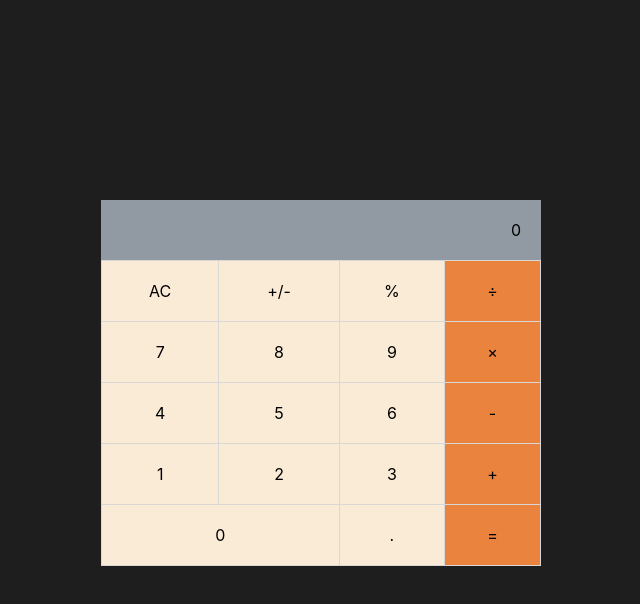
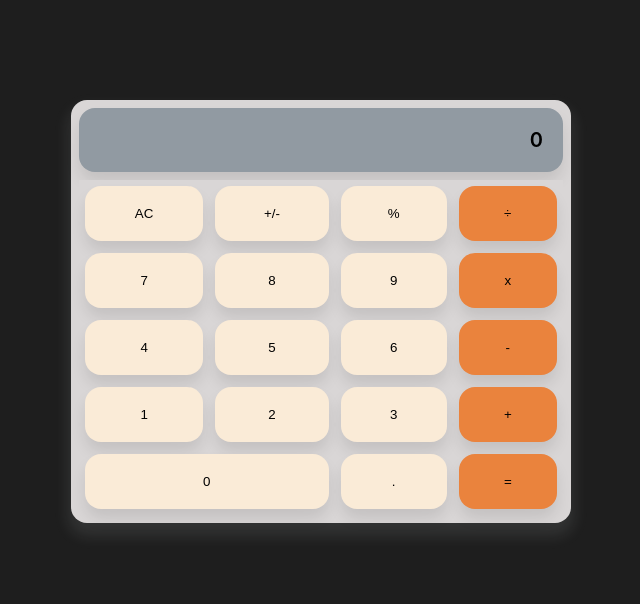
Before and after one commit to MoyasiGinko/math-magician, a React (Create React App) app: page / in a window 1280 px wide. Shown: the top 604 px of the page, without its empty margins (319-959 px from the left). Built offline with nearby package versions, Linux system fonts and the light colour scheme.

Commit message:
Add logic & update styling

```diff
--- a/package.json
+++ b/package.json
@@ -6,6 +6,8 @@
     "@testing-library/jest-dom": "^5.16.5",
     "@testing-library/react": "^13.4.0",
     "@testing-library/user-event": "^13.5.0",
+    "big.js": "^6.2.1",
+    "prop-types": "^15.8.1",
     "react": "^18.2.0",
     "react-dom": "^18.2.0",
     "react-scripts": "5.0.1",
--- /dev/null
+++ b/src/components/button.js
@@ -0,0 +1,15 @@
+import React from 'react';
+import PropTypes from 'prop-types';
+
+const Button = ({ click, text }) => (
+  <button type="button" onClick={click}>
+    {text}
+  </button>
+);
+
+Button.propTypes = {
+  click: PropTypes.func.isRequired,
+  text: PropTypes.string.isRequired,
+};
+
+export default Button;
--- a/src/components/calculator.css
+++ b/src/components/calculator.css
@@ -1,32 +1,81 @@
 .calculator-container {
-  max-width: 500px;
-  margin: auto;
-  padding-top: 100px;
-  padding-left: 30px;
-  padding-right: 30px;
+  width: 500px;
+  margin: 100px auto auto auto;
+}
+
+.main-app {
+  padding: 8px;
+  border-radius: 16px;
+  background-color: #d9d6d6;
+  box-shadow: 0 10px 15px 3px rgba(239, 244, 249, 0.1);
 }
 
 .calculator__output-screen {
   background-color: rgb(145, 154, 162);
   text-align: end;
+  font-size: 20px;
+  font-weight: 600;
   padding: 20px;
+  margin-bottom: 8px;
+  border-radius: 16px;
+  box-shadow: 0 10px 15px -1px rgba(0, 0, 0, 0.1);
 }
 
 .calculator__numbers-container {
-  border-collapse: collapse;
+  border-collapse: separate;
+  border-spacing: 0;
   width: 100%;
 }
 
-.calculator__row td {
-  border: 1px solid #d9d6d6;
-  text-align: center;
-  padding: 20px;
+.num,
+.calculator__operator {
+  padding: 6px;
 }
 
-.num {
-  background-color: antiquewhite;
+.calculator__row .num,
+.calculator__row .calculator__operator {
+  text-align: center;
+  background-color: #d9d6d6;
 }
 
-.calculator__operator {
+.num button {
+  padding: 20px;
+  width: 100%;
+  background-color: antiquewhite;
+  border: none;
+  outline: none;
+  border-radius: 16px;
+  box-shadow: 0 10px 15px -1px rgba(0, 0, 0, 0.1);
+}
+
+.calculator__operator button {
+  padding: 20px;
+  width: 100%;
   background-color: #ea833d;
+  border: none;
+  outline: none;
+  border-radius: 16px;
+  box-shadow: 0 10px 15px -1px rgba(0, 0, 0, 0.1);
 }
+
+.num button:hover {
+  background-color: #f5f5f5;
+  color: #ea833d;
+}
+
+.calculator__operator button:hover {
+  background-color: #f5f5f5;
+  color: rgb(0, 67, 237);
+  font-weight: 600;
+}
+
+.num button:active {
+  background-color: #ecf5fc;
+  color: #3d85ea;
+}
+
+.calculator__operator button:active {
+  background-color: #ddeff4;
+  color: rgb(238, 146, 65);
+  font-weight: 600;
+}
--- a/src/components/design.js
+++ b/src/components/design.js
@@ -1,44 +1,108 @@
-import React from 'react';
+import React, { useState } from 'react';
+import calculate from '../logic/calculate';
+import Button from './button';
 
-const AppDesign = () => (
-  <div className="calculator-container">
-    <div className="calculator__output-screen">0</div>
+const AppDesign = () => {
+  const [result, setResult] = useState('0');
+  const [calculatorData, setCalculatorData] = useState({
+    total: null,
+    next: null,
+    operation: null,
+  });
+
+  const handleButtonClick = (event) => {
+    const buttonValue = event.target.textContent;
+    const updatedCalculatorData = calculate(calculatorData, buttonValue);
+    setCalculatorData(updatedCalculatorData);
+
+    const { total, operation, next } = updatedCalculatorData;
+
+    // Update the result display
+    if (operation && next) {
+      setResult(`${total} ${operation} ${next}`);
+    } else if (operation) {
+      setResult(`${total} ${operation}`);
+    } else {
+      setResult(next || total || '0');
+    }
+  };
+
+  return (
+    <div className="main-app">
+      <div className="calculator__output-screen">{result}</div>
       <table className="calculator__numbers-container">
         <tbody>
           <tr className="calculator__row">
-          <td className="num">AC</td>
-          <td className="num">+/-</td>
-          <td className="num">%</td>
-          <td className="calculator__operator">÷</td>
+            <td className="num">
+              <Button click={handleButtonClick} text="AC" />
+            </td>
+            <td className="num">
+              <Button click={handleButtonClick} text="+/-" />
+            </td>
+            <td className="num">
+              <Button click={handleButtonClick} text="%" />
+            </td>
+            <td className="calculator__operator">
+              <Button click={handleButtonClick} text="÷" />
+            </td>
           </tr>
           <tr className="calculator__row">
-          <td className="num">7</td>
-          <td className="num">8</td>
-          <td className="num">9</td>
-          <td className="calculator__operator">&times;</td>
+            <td className="num">
+              <Button click={handleButtonClick} text="7" />
+            </td>
+            <td className="num">
+              <Button click={handleButtonClick} text="8" />
+            </td>
+            <td className="num">
+              <Button click={handleButtonClick} text="9" />
+            </td>
+            <td className="calculator__operator">
+              <Button click={handleButtonClick} text="x" />
+            </td>
           </tr>
           <tr className="calculator__row">
-          <td className="num">4</td>
-          <td className="num">5</td>
-          <td className="num">6</td>
-          <td className="calculator__operator">-</td>
+            <td className="num">
+              <Button click={handleButtonClick} text="4" />
+            </td>
+            <td className="num">
+              <Button click={handleButtonClick} text="5" />
+            </td>
+            <td className="num">
+              <Button click={handleButtonClick} text="6" />
+            </td>
+            <td className="calculator__operator">
+              <Button click={handleButtonClick} text="-" />
+            </td>
           </tr>
           <tr className="calculator__row">
-          <td className="num">1</td>
-          <td className="num">2</td>
-          <td className="num">3</td>
-          <td className="calculator__operator">+</td>
+            <td className="num">
+              <Button click={handleButtonClick} text="1" />
+            </td>
+            <td className="num">
+              <Button click={handleButtonClick} text="2" />
+            </td>
+            <td className="num">
+              <Button click={handleButtonClick} text="3" />
+            </td>
+            <td className="calculator__operator">
+              <Button click={handleButtonClick} text="+" />
+            </td>
           </tr>
           <tr className="calculator__row">
             <td className="num" colSpan="2">
-            0
+              <Button click={handleButtonClick} text="0" />
             </td>
-          <td className="num"> . </td>
-          <td className="calculator__operator">=</td>
+            <td className="num">
+              <Button click={handleButtonClick} text="." />
+            </td>
+            <td className="calculator__operator">
+              <Button click={handleButtonClick} text="=" />
+            </td>
           </tr>
         </tbody>
       </table>
     </div>
   );
+};
 
 export default AppDesign;
--- /dev/null
+++ b/src/logic/calculate.js
@@ -0,0 +1,133 @@
+import operate from './operate';
+
+function isNumber(item) {
+  return !!item.match(/[0-9]+/);
+}
+
+/**
+ * Given a button name and a calculator data object, return an updated
+ * calculator data object.
+ *
+ * Calculator data object contains:
+ *   total:s      the running total
+ *   next:String       the next number to be operated on with the total
+ *   operation:String  +, -, etc.
+ */
+export default function calculate(obj, buttonName) {
+  if (buttonName === 'AC') {
+    return {
+      total: null,
+      next: null,
+      operation: null,
+    };
+  }
+
+  if (isNumber(buttonName)) {
+    if (buttonName === '0' && obj.next === '0') {
+      return {};
+    }
+    // If there is an operation, update next
+    if (obj.operation) {
+      if (obj.next && obj.next !== '0') {
+        return { ...obj, next: obj.next + buttonName };
+      }
+      return { ...obj, next: buttonName };
+    }
+    // If there is no operation, update next and clear the value
+    if (obj.next && obj.next !== '0') {
+      return {
+        next: obj.next + buttonName,
+        total: null,
+      };
+    }
+    return {
+      next: buttonName,
+      total: null,
+    };
+  }
+
+  if (buttonName === '.') {
+    if (obj.next) {
+      if (obj.next.includes('.')) {
+        return { ...obj };
+      }
+      return { ...obj, next: `${obj.next}.` };
+    }
+    if (obj.operation) {
+      return { ...obj, next: '0.' };
+    }
+    if (obj.total) {
+      if (obj.total.includes('.')) {
+        return {};
+      }
+      return { ...obj, next: `${obj.total}.` };
+    }
+    return { ...obj, next: '0.' };
+  }
+
+  if (buttonName === '=') {
+    if (obj.next && obj.operation) {
+      return {
+        total: operate(obj.total, obj.next, obj.operation),
+        next: null,
+        operation: null,
+      };
+    }
+    // '=' with no operation, nothing to do
+    return {};
+  }
+
+  if (buttonName === '+/-') {
+    if (obj.next) {
+      return { ...obj, next: (-1 * parseFloat(obj.next)).toString() };
+    }
+    if (obj.total) {
+      return { ...obj, total: (-1 * parseFloat(obj.total)).toString() };
+    }
+    return {};
+  }
+
+  // Button must be an operation
+
+  // When the user presses an operation button without having entered
+  // a number first, do nothing.
+  if (!obj.next && !obj.total) {
+    return {};
+  }
+
+  // User pressed an operation after pressing '='
+  if (!obj.next && obj.total && !obj.operation) {
+    return { ...obj, operation: buttonName };
+  }
+
+  // User pressed an operation button and there is an existing operation
+  if (obj.operation) {
+    if (obj.total && !obj.next) {
+      return { ...obj, operation: buttonName };
+    }
+
+    if (!obj.total) {
+      return { total: 0, operation: buttonName };
+    }
+
+    return {
+      total: operate(obj.total, obj.next, obj.operation),
+      next: null,
+      operation: buttonName,
+    };
+  }
+
+  // no operation yet, but the user typed one
+
+  // The user hasn't typed a number yet, just save the operation
+  if (!obj.next) {
+    return { operation: buttonName };
+  }
+
+  // save the operation and shift 'next' into 'total'
+  return {
+    total: obj.next,
+    next: null,
+    operation: buttonName,
+  };
+}
--- /dev/null
+++ b/src/logic/operate.js
@@ -0,0 +1,30 @@
+import Big from 'big.js';
+
+export default function operate(numberOne, numberTwo, operation) {
+  const one = Big(numberOne);
+  const two = Big(numberTwo);
+  if (operation === '+') {
+    return one.plus(two).toString();
+  }
+  if (operation === '-') {
+    return one.minus(two).toString();
+  }
+  if (operation === 'x') {
+    return one.times(two).toString();
+  }
+  if (operation === '÷') {
+    try {
+      return one.div(two).toString();
+    } catch (err) {
+      return "Can't divide by 0.";
+    }
+  }
+  if (operation === '%') {
+    try {
+      return one.mod(two).toString();
+    } catch (err) {
+      return "Can't find modulo as can't divide by 0.";
+    }
+  }
+  throw Error(`Unknown operation '${operation}'`);
+}
```
Also changed, not shown: 1 other file (tests, documents, lock files or other folders). Lines whose indentation alone changed are shown as unchanged.
